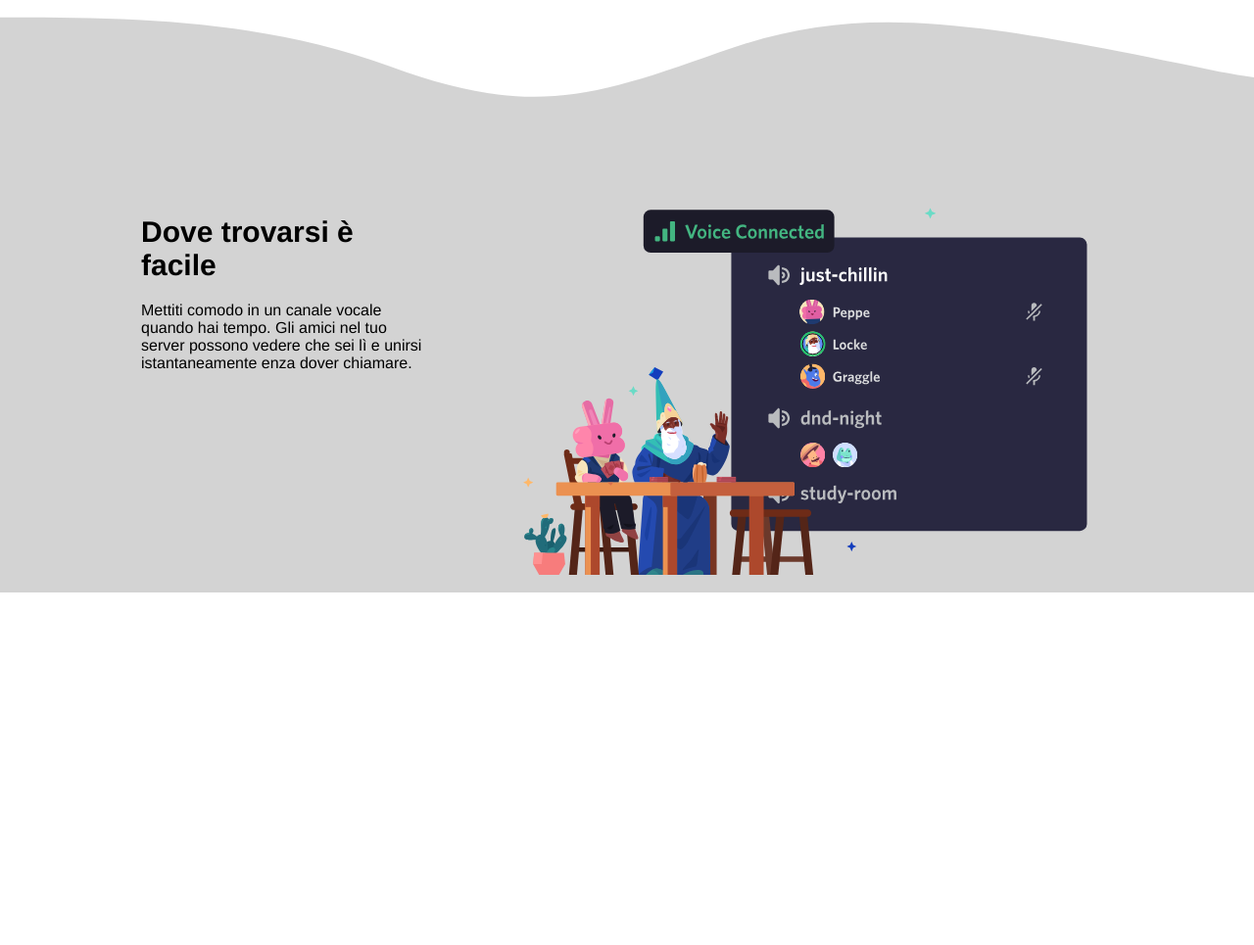
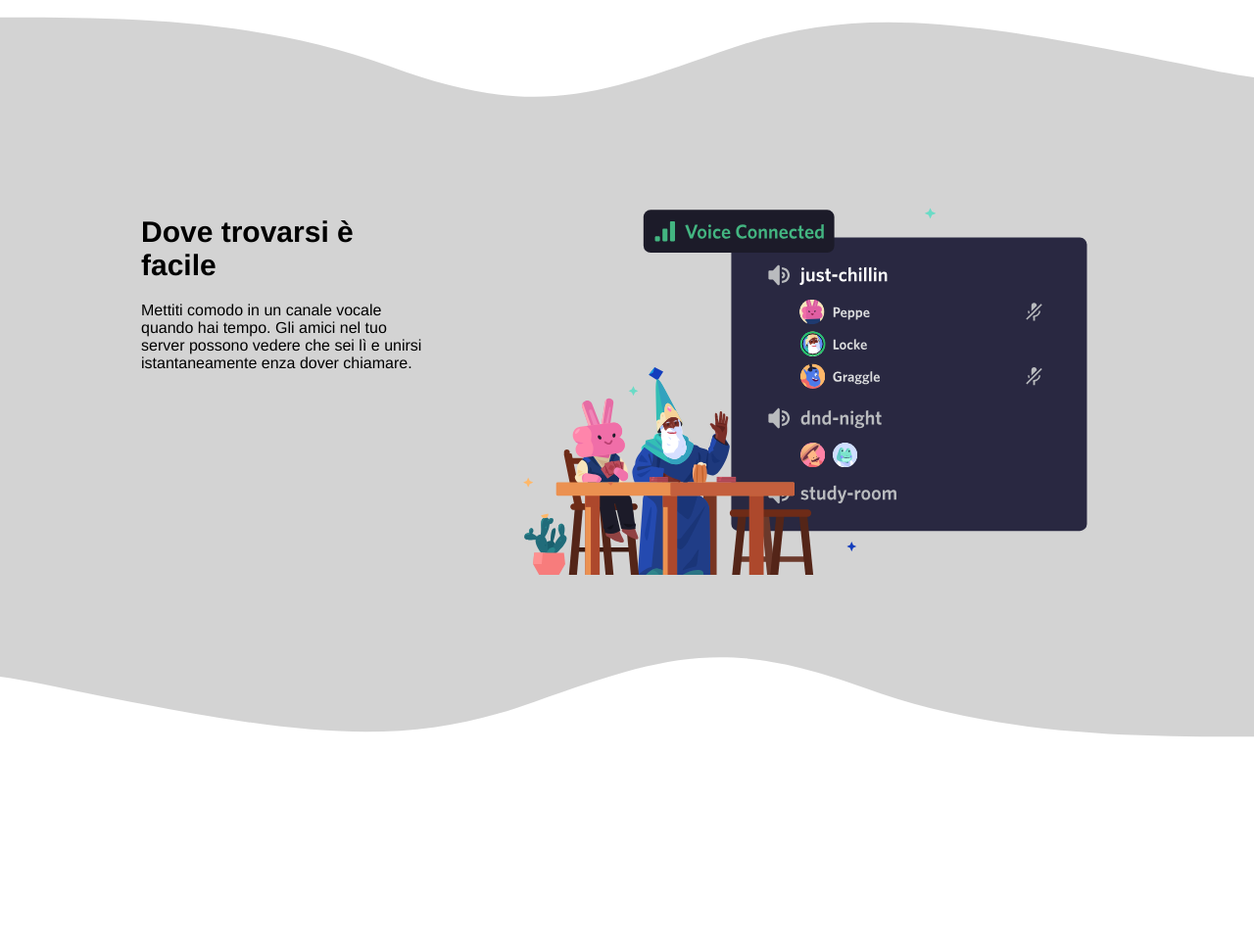
Before and after one commit to pasqualedimaro/htmlcss-discord, a plain HTML site: page index.html in a window 1280 px wide. Shown: the part 909-1874 px from the top of the page at 98% size. Drawn offline with Linux system fonts and the light colour scheme.

Commit message:
downwave

```diff
--- a/css/style.css
+++ b/css/style.css
@@ -127,6 +127,10 @@ h2 {
   opacity: 17%;
   margin-bottom: -4px;
 }
+
+.down {
+  rotate: 180deg;
+}
 .sezionegrigia {
   background-color: #d3d3d3;
   display: flex;
--- a/index.html
+++ b/index.html
@@ -55,7 +55,7 @@
         </div>
       </section>
       <img src="img/wave.svg" alt="waveimg" class="wave" />
-      <div class="sezionegrigia">
+      <section class="sezionegrigia">
         <div class="sectiontext">
           <h2>
             Dove trovarsi è <br />
@@ -69,7 +69,8 @@
           </p>
         </div>
         <div class="sectionimg"><img src="img/item2.svg" alt="findimg" /></div>
-      </div>
+      </section>
+      <img src="img/wave.svg" alt="waveimg" class="wave down" />
       <div class="sezione">
         <div class="sectionimg"></div>
         <div class="sectiontext"></div>
```
